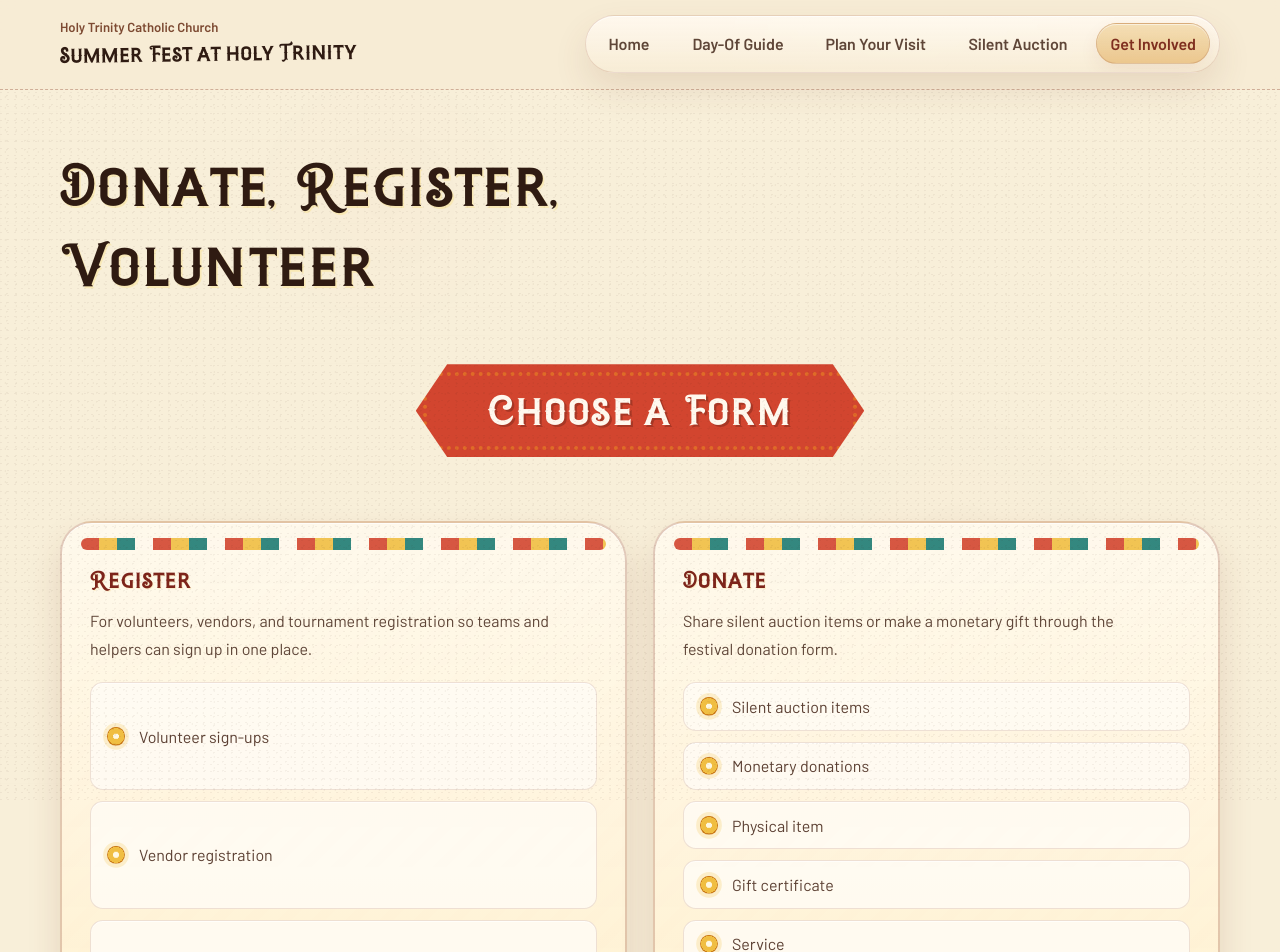
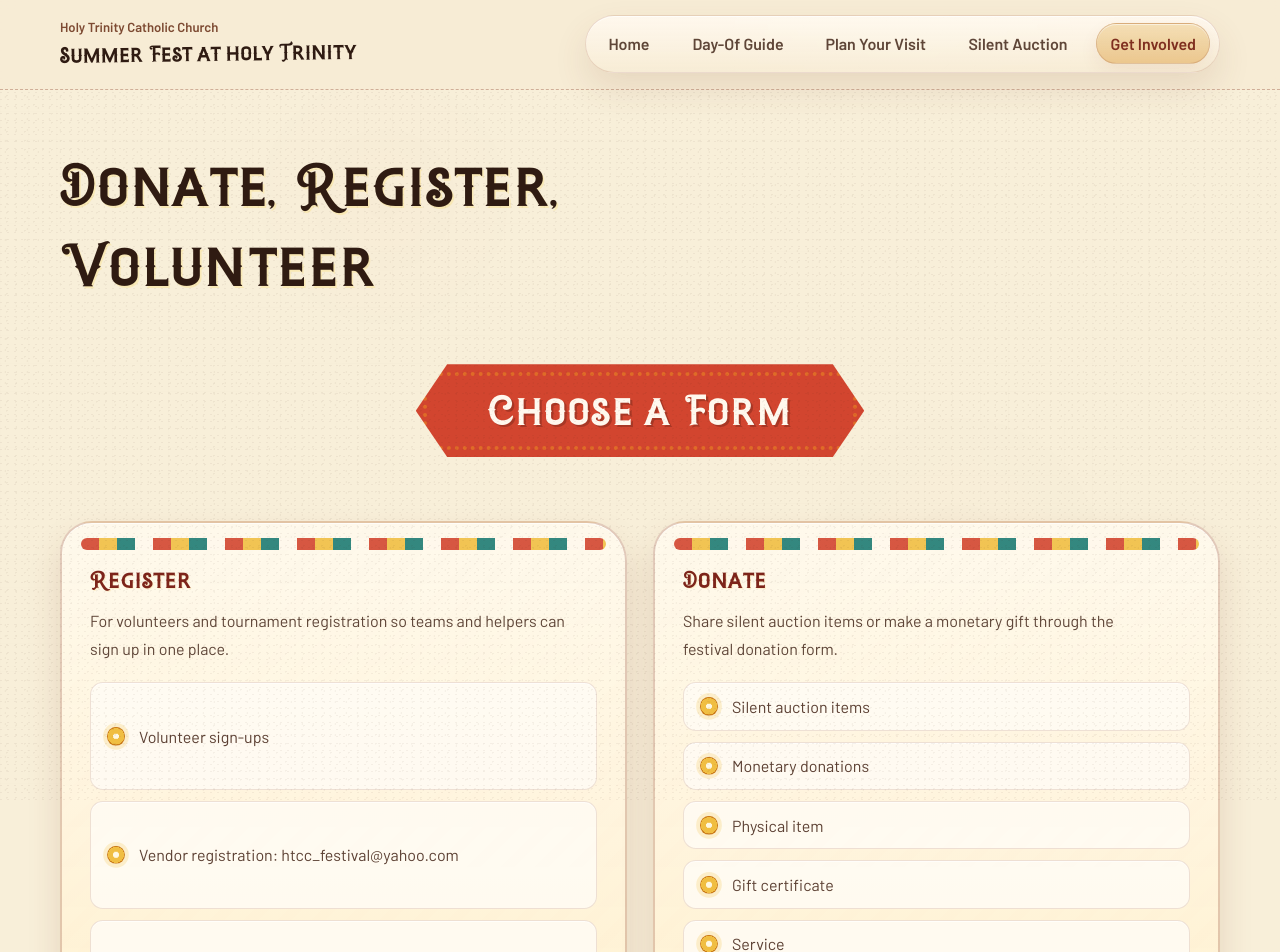
Before and after one commit to joshmzamora/summerfest-htcc, a Next.js app: page /get-involved in a window 1280 px wide. Shown: the top 952 px of the page. Built offline with nearby package versions, Linux system fonts and the light colour scheme.

Commit message:
Enhance SignUpCards and site content with vendor registration email details

```diff
--- a/components/SignUpCards.tsx
+++ b/components/SignUpCards.tsx
@@ -30,7 +30,7 @@ type SignUpCardItem = {
   description: string;
   buttonLabel: string;
   formUrl: string;
-  details: ReadonlyArray<string>;
+  details: ReadonlyArray<string | { label: string; href: string; external?: boolean }>;
   basketThemeSection?: BasketThemeSection;
 };
 
@@ -60,7 +60,15 @@ export function SignUpCards({ items }: SignUpCardsProps) {
             </div>
             <ul className="detail-list">
               {item.details.map((detail) => (
-                <li key={detail}>{detail}</li>
+                <li key={typeof detail === "string" ? detail : detail.label}>
+                  {typeof detail === "string" ? (
+                    detail
+                  ) : (
+                    <a href={detail.href} rel={detail.external ? "noreferrer" : undefined} target={detail.external ? "_blank" : undefined}>
+                      {detail.label}
+                    </a>
+                  )}
+                </li>
               ))}
             </ul>
             <div className="button-row">
--- a/data/site-content.ts
+++ b/data/site-content.ts
@@ -3,6 +3,8 @@ export const donationFormUrl =
   "https://docs.google.com/forms/d/e/1FAIpQLSdJRIpv0jbFyApfKM7SmREz85SOJ8odNe12Ex0SKPaE71NsbA/viewform?usp=dialog";
 export const registrationFormUrl =
   "https://docs.google.com/forms/d/e/1FAIpQLSe9Z-FC43WnBFT__pQ3kTOlM_sxCGZFr0qVCkxr9oPAPj3j2A/viewform";
+export const vendorRegistrationEmail = "htcc_festival@yahoo.com";
+export const vendorRegistrationEmailUrl = `mailto:${vendorRegistrationEmail}`;
 export const festivalLocation = "3515 Trinity Dr, Mont Belvieu, TX 77580, USA";
 export const googleMapsLocationUrl =
   `https://www.google.com/maps/search/?api=1&query=${encodeURIComponent(festivalLocation)}`;
@@ -387,7 +389,7 @@ export const siteContent = {
       },
       {
         question: "How do I become a vendor?",
-        answer: "Use the Summer Fest Registration form on the Get Involved page to register as a vendor.",
+        answer: `Email ${vendorRegistrationEmail} for vendor registration.`,
       },
       {
         question: "How do I donate to the silent auction or make a monetary donation?",
@@ -447,7 +449,7 @@ export const siteContent = {
           title: "Vendor booth",
           price: "$50",
           description: "For those who want to set up a booth and participate as a vendor at the festival.",
-          note: "Plus a required contribution to the silent auction",
+          note: `Email ${vendorRegistrationEmail} to register. Plus a required contribution to the silent auction.`,
         },
       ],
     },
@@ -627,10 +629,14 @@ export const siteContent = {
   signUps: [
     {
       title: "Register",
-      description: "For volunteers, vendors, and tournament registration so teams and helpers can sign up in one place.",
+      description: "For volunteers and tournament registration so teams and helpers can sign up in one place.",
       buttonLabel: "Open Registration Form",
       formUrl: registrationFormUrl,
-      details: ["Volunteer sign-ups", "Vendor registration", "Tournament registration"],
+      details: [
+        "Volunteer sign-ups",
+        { label: `Vendor registration: ${vendorRegistrationEmail}`, href: vendorRegistrationEmailUrl },
+        "Tournament registration",
+      ],
     },
     {
       title: "Donate",
```
